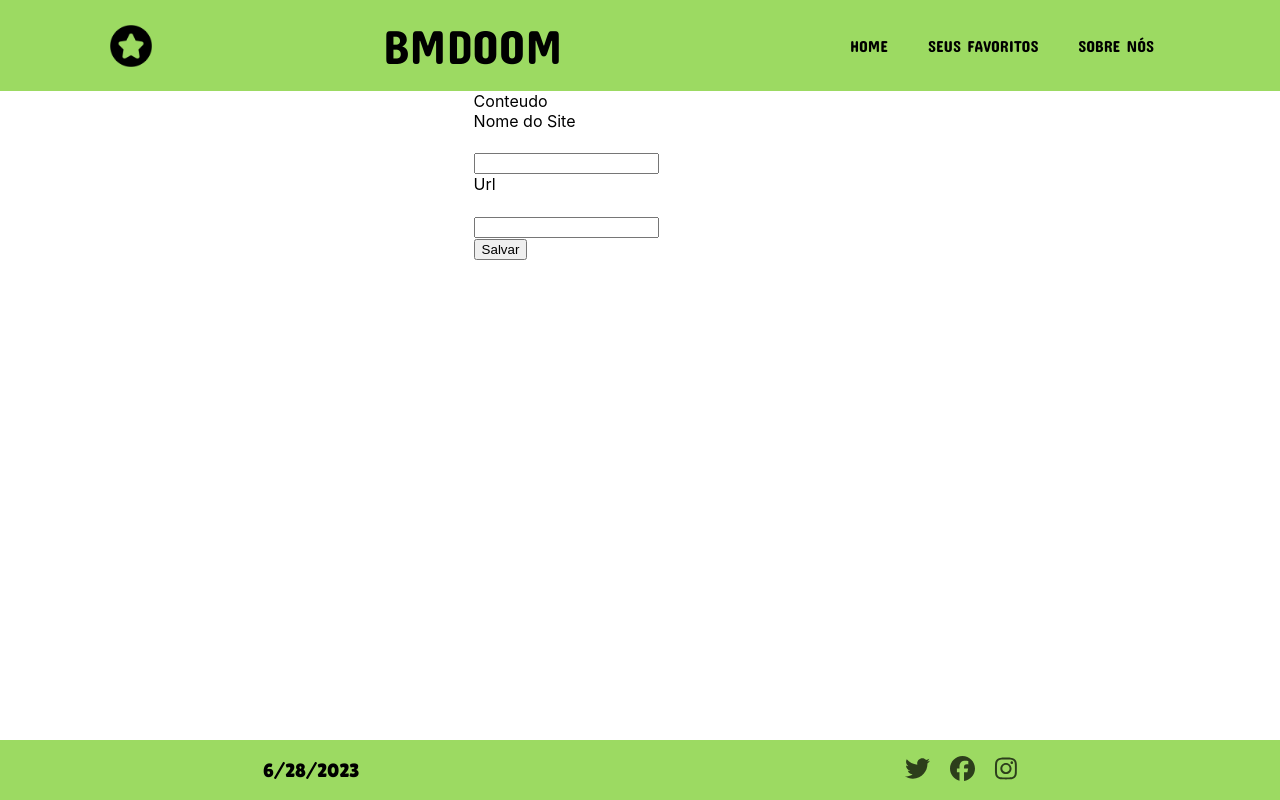
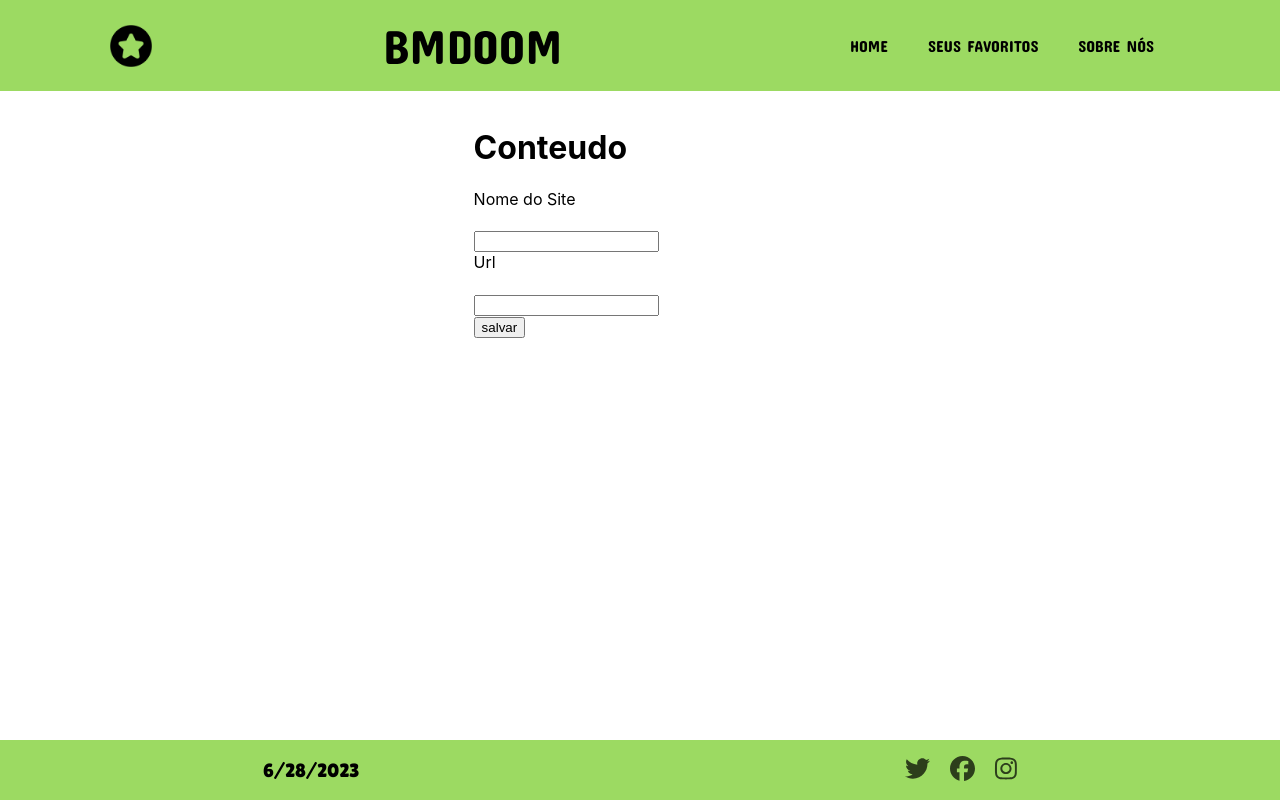
Before and after one commit to geugenio/bmdoom, a React (Create React App) app: page / in a window 1280 px wide. Built offline with nearby package versions, Linux system fonts and the light colour scheme.

Commit message:
consertando erros

```diff
--- a/src/componentes/Conteudo/index.js
+++ b/src/componentes/Conteudo/index.js
@@ -2,29 +2,39 @@ import React from "react";
 import { useState } from "react";
 import styles from "./Conteudo.module.css";
 const Conteudo = () => {
-  const [url, setUrl] = useState("");
   const [nomeSite, setNomeSite] = useState("");
 
-  let favoritos = [];
+  const [url, setUrl] = useState("");
+
+  const [favoritos, setFavoritos] = useState([]);
+
   function salvarFavorito() {
-    favoritos = [...favoritos, { nomeSite, url }];
-    localStorage.setItem("favorito", JSON.stringify(favoritos));
+    setFavoritos([...favoritos, { nomeSite, url }]);
+    localStorage.setItem("favoritos", JSON.stringify(favoritos));
   }
 
   return (
+    <>
+      <ul>
+        {favoritos[0] != undefined &&
+          favoritos.map((favorito) => (
+            <li>
+              {favorito.nomeSite} : {favorito.url}
+              <br></br>
+            </li>
+          ))}
+      </ul>
+
       <div className={styles.area}>
-      Conteudo
-      <form
-        className={styles.formulario}
-        onSubmit={() => alert("Favorito salvo!")}
-      >
+        <h1>Conteudo</h1>
+        <form className={styles.formulario}>
           <label>Nome do Site</label>
           <h1>{nomeSite}</h1>
+
           <input
             name="nome_site"
             onChange={(evento) => {
               setNomeSite(evento.target.value);
-            console.log(nomeSite);
             }}
           ></input>
           <br></br>
@@ -32,19 +42,22 @@ const Conteudo = () => {
           <label>Url</label>
           <h1>{url}</h1>
           <input
-          name="url_site"
+            type="url"
+            name="url"
             onChange={(evento) => {
               setUrl(evento.target.value);
-            console.log(url);
             }}
           ></input>
           <br></br>
-        <button onClick={salvarFavorito()}>Salvar</button>
+          <input
+            type="button"
+            value="salvar"
+            onClick={() => salvarFavorito()}
+          />
         </form>
       </div>
+    </>
   );
 };
 
 export default Conteudo;
-
-//Arquivo com base no rafce, instalar
```
Lines whose indentation alone changed are shown as unchanged.
